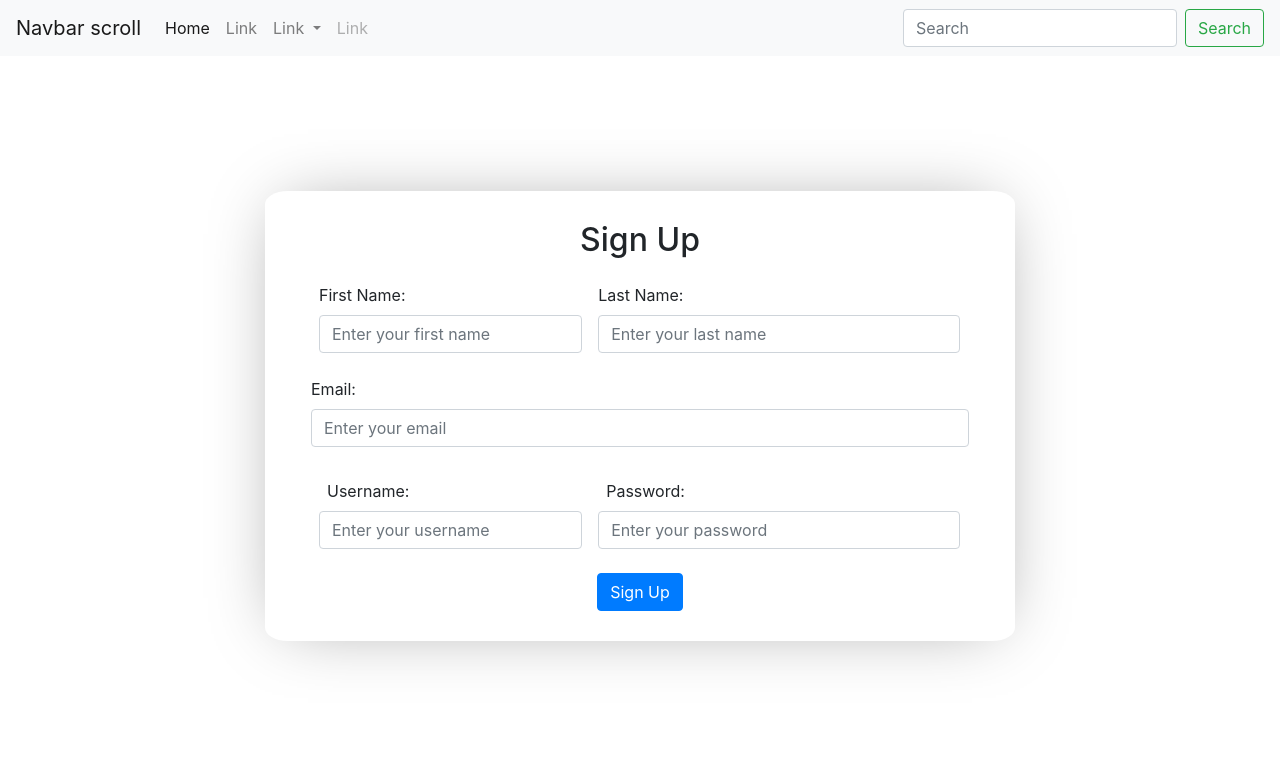
After one commit to OmarHassan-99/Restaurant_project, a Flask app: template templates/signup.html in a window 1280 px wide. The commit adds this page. Shown: the top 775 px of the page. Run offline with Flask 3, Linux system fonts and the light colour scheme; the template is opened without the code that fills it, so the values that code supplies are empty; some libraries are stand-ins or nearby versions.

Commit message:
python code

```diff
--- /dev/null
+++ b/app.py
@@ -0,0 +1,64 @@
+from flask import Flask, render_template, request, redirect, url_for, session, flash
+import db
+import utils
+
+app = Flask(__name__)
+connection = db.connect_to_database()
+app.secret_key = "u29h3e29h2e91h2e9w2jmqw09h23jq9hq"
+
+@app.route('/')
+def index():
+    if 'username' in session:
+            return f"Welcome, {session['username']}!"
+    return "You are not logged in."
+
+@app.route('/login', methods=['GET', 'POST'])
+def login():
+    if request.method == 'POST':
+        email = request.form['email']
+        password = request.form['password']
+
+        user = db.get_user(connection, email)
+
+        if user:
+            if utils.is_password_match(password, user[5]):
+                session['email'] = user[3]
+                return redirect(url_for('index'))
+            else:
+                flash("Password dose not match", "danger")
+                return render_template('login.html')
+
+        else:
+            flash("Invalid email", "danger")
+            return render_template('login.html')
+
+    return render_template('login.html')
+
+@app.route('/signup', methods=['GET', 'POST'])
+def sign_up():
+    if request.method == 'POST':
+        first_name=request.form['first_name']
+        last_name=request.form['last_name']
+        email=request.form['email']
+        username = request.form['username']
+        password = request.form['password']
+
+        user = db.get_user(connection, username)
+        if user:
+            flash("Username or Email already exists. Please try again !", "danger")
+            return render_template('signup.html')
+
+        else:
+            db.add_user(connection,first_name,last_name,email, username, password)
+            return redirect(url_for('login'))
+
+    return render_template('signup.html')
+
+@app.route('/logout')
+def logout():
+    session.pop('username', None)
+    return redirect(url_for('index'))
+
+if __name__ == '__main__':
+    db.init_db(connection)
+    app.run(debug=True)
--- /dev/null
+++ b/templates/includes/alert.html
@@ -0,0 +1,10 @@
+<div class="alerts-container">
+	{% with messages = get_flashed_messages(with_categories=true) %}
+	<!-- Categories: success (green), info (blue), warning (yellow), danger (red) -->
+	{% if messages %} {% for category, message in messages %}
+	<div class="alert alert-{{ category }} alert-dismissible" role="alert">
+
+		{{ message }}
+	</div>
+	{% endfor %} {% endif %} {% endwith %}
+</div>
--- /dev/null
+++ b/templates/signup.html
@@ -0,0 +1,116 @@
+<!DOCTYPE html>
+<html>
+
+<head>
+    <meta charset="UTF-8">
+    <meta name="viewport" content="width=device-width, initial-scale=1.0">
+    <title>Sign Up Form</title>
+    <link rel="stylesheet" href="https://maxcdn.bootstrapcdn.com/bootstrap/4.5.2/css/bootstrap.min.css">
+    <style>
+        .centered-form {
+            display: flex;
+            flex-wrap: wrap;
+            align-items: center;
+            justify-content: center;
+            height: 90vh;
+        }
+        .sign-up-container {
+            box-shadow: 0px 0px 67px -19px rgba(0,0,0,0.4);
+            padding: 30px;
+            border-radius: 3%;
+            width: 60%;
+        }
+        *{
+            /* border: 2px solid black; */
+        }
+    </style>
+</head>
+
+<nav class="navbar navbar-expand-lg navbar-light bg-light">
+  <a class="navbar-brand" href="#">Navbar scroll</a>
+  <button class="navbar-toggler" type="button" data-toggle="collapse" data-target="#navbarScroll" aria-controls="navbarScroll" aria-expanded="false" aria-label="Toggle navigation">
+    <span class="navbar-toggler-icon"></span>
+  </button>
+  <div class="collapse navbar-collapse" id="navbarScroll">
+    <ul class="navbar-nav mr-auto my-2 my-lg-0 navbar-nav-scroll" style="max-height: 100px;">
+      <li class="nav-item active">
+        <a class="nav-link" href="#">Home <span class="sr-only">(current)</span></a>
+      </li>
+      <li class="nav-item">
+        <a class="nav-link" href="#">Link</a>
+      </li>
+      <li class="nav-item dropdown">
+        <a class="nav-link dropdown-toggle" href="#" role="button" data-toggle="dropdown" aria-expanded="false">
+          Link
+        </a>
+        <ul class="dropdown-menu">
+          <li><a class="dropdown-item" href="#">Action</a></li>
+          <li><a class="dropdown-item" href="#">Another action</a></li>
+          <li><hr class="dropdown-divider"></li>
+          <li><a class="dropdown-item" href="#">Something else here</a></li>
+        </ul>
+      </li>
+      <li class="nav-item">
+        <a class="nav-link disabled">Link</a>
+      </li>
+    </ul>
+    <form class="d-flex">
+      <input class="form-control mr-2" type="search" placeholder="Search" aria-label="Search">
+      <button class="btn btn-outline-success" type="submit">Search</button>
+    </form>
+  </div>
+</nav>
+
+
+
+
+
+
+
+
+
+
+
+{% include 'includes/alert.html' %}
+
+<div class="container-fluid centered-form">
+      <div class="sign-up-container">
+        <h2 style="text-align: center;">Sign Up</h2>
+        <form class="register-form" method="post" action="/signup">
+                <div class="form-group d-flex d-row m-3 flex-wrap">
+                    <div class="m-2" style="width: 40%;">
+                        <label  for="name">First Name:</label>
+                        <input type="text"  class="form-control" id="name" placeholder="Enter your first name" required name="first_name">
+                      </div>
+                      <div class="m-2" style=" width: 55%;">
+                        <label for="name">Last Name:</label>
+                        <input type="name" class="form-control" id="name" placeholder="Enter your last name" required name="last_name">
+                      </div>
+
+
+                    </div>
+                    <div class="form-group d-flex d-row m-3 flex-wrap">
+                      <label for="email">Email:</label>
+                      <input type="email" class="form-control" id="email" placeholder="Enter your email" required name="email">
+                    </div>
+                <div class="form-group d-flex d-row m-3 flex-wrap">
+                  <div class="m-2" style="width: 40%;">
+                        <label class="m-2" for="name">Username:</label>
+                        <input type="text" class="form-control" id="name" placeholder="Enter your username" required name="username">
+                      </div>
+                      <div class="m-2" style=" width: 55%;">
+                        <label class="m-2" for="password">Password:</label>
+                        <input type="password" class="form-control" id="password" placeholder="Enter your password" required name="password">
+                      </div>
+                    </div>
+                    <div class="text-center">
+                    <button type="submit" class="btn btn-primary">Sign Up</button>
+                </div>
+              </form>
+            </div>
+          </div>
+
+      <script src="https://maxcdn.bootstrapcdn.com/bootstrap/4.5.2/js/bootstrap.min.js"></script>
+    </body>
+
+    </html>
```
Also changed, not shown: db.py (added, +42 -0 lines), index.html (deleted, +0 -31 lines), signup.html (deleted, +0 -106 lines), templates/index.html (added, +31 -0 lines), templates/login.html (renamed from login.html, +4 -3 lines), utils.py (added, +11 -0 lines), assets/images/Restaurant.png (renamed from assets/imgs/Restaurant.png), database.db (added).
